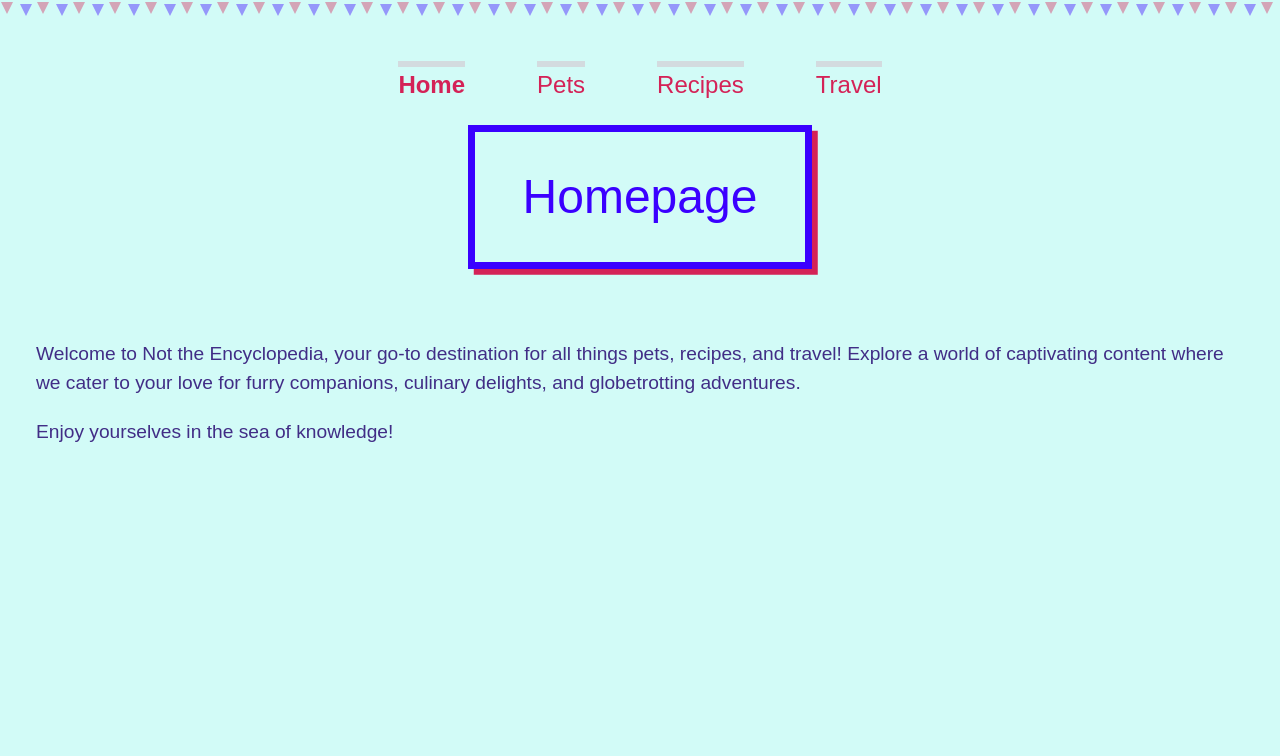
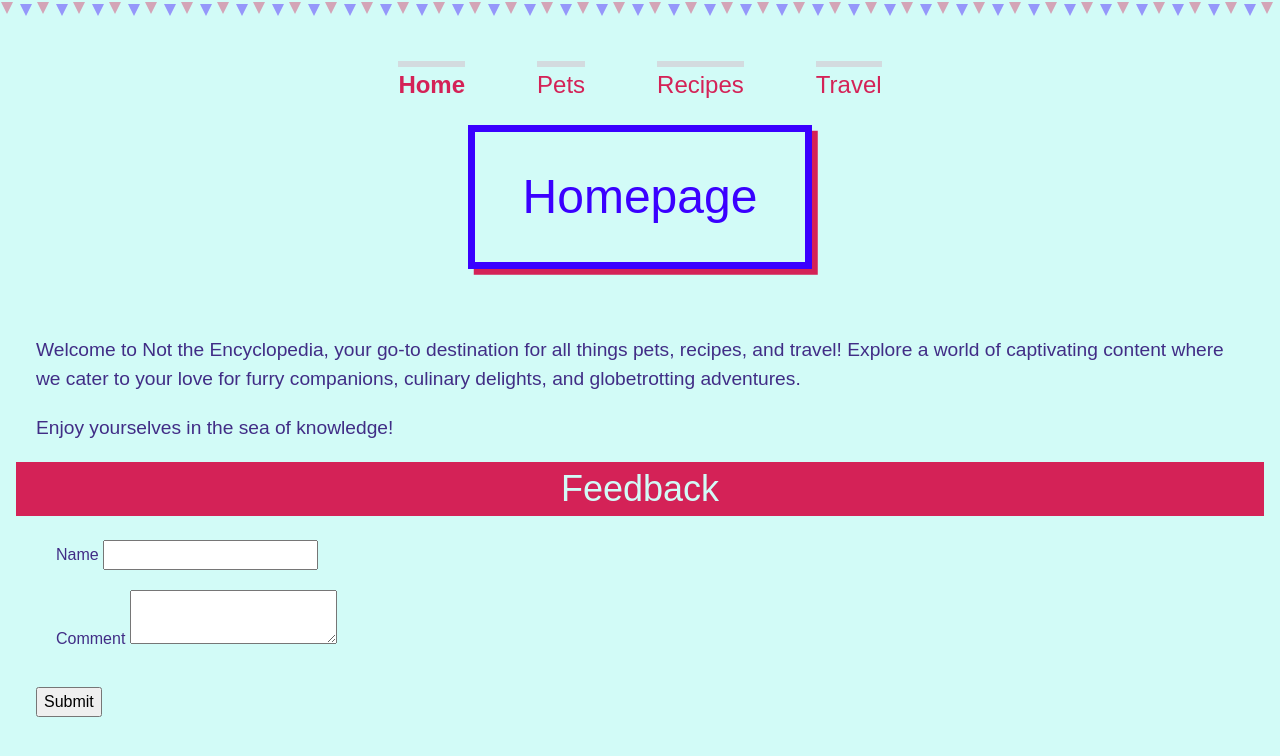
Before and after one commit to hardmoneysniper/ccp_desktop_w24, a plain HTML site: page index.html in a window 1280 px wide. Drawn offline with Linux system fonts and the light colour scheme; a web font is replaced by a local one.

Commit message:
button added

```diff
--- a/css/style.css
+++ b/css/style.css
@@ -790,7 +790,7 @@ image {
   }
 }
 
-@media only screen and (min-width: 1025px) {
+@media only screen and (min-width: 1024px) {
   .hidden-mobile {
     position: absolute;
     left: -1000px;
@@ -880,10 +880,18 @@ image {
   }
 
   img,video {
-    width: auto;
+    width: 300px;
   }
 
   div figcaption {
     font-size: 120%;
   }
 }
+
+button {
+  margin-top: 1rem;
+}
+
+div {
+  margin-top: 1rem;
+}
--- a/index.html
+++ b/index.html
@@ -40,7 +40,21 @@
 
             <!-- Jackie Wolf -->
 
-        <div></div>
+            <h2>Feedback</h2>
+
+            <div class="wrapper">
+                <form>
+                    <div>
+                    <label for="title">Name</label>
+                    <input type="text" id="title" name="title">
+                    </div>
+                    <div>
+                    <label for="comment">Comment</label>
+                    <textarea id="comment" name="comment"></textarea>
+                    </div>  <button>Submit</button>
+                </form>
+            </div>
+            <!-- credit of https://web.dev/learn/forms/javascript/ -->
         <div></div>
         <div></div>
         <div></div>
```
Also changed, not shown: js/button.js (added, +23 -0 lines), travel.html (+2 -0 lines).
